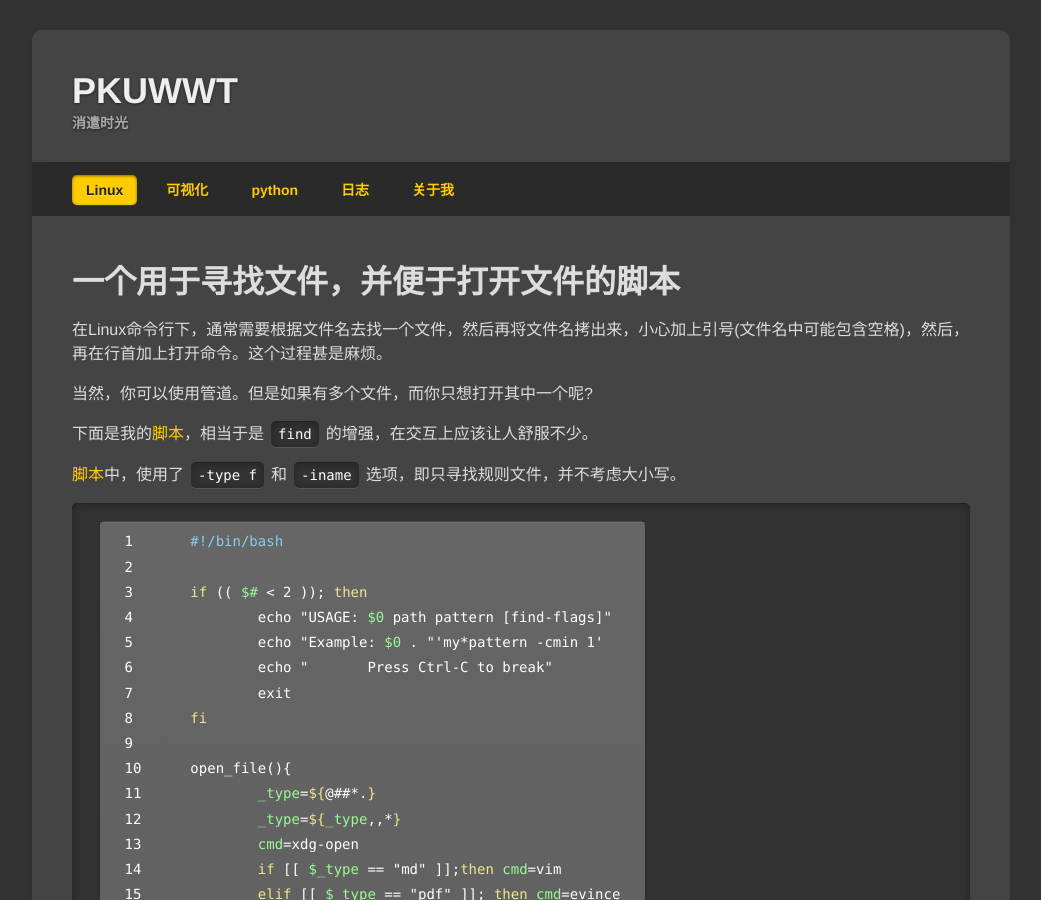
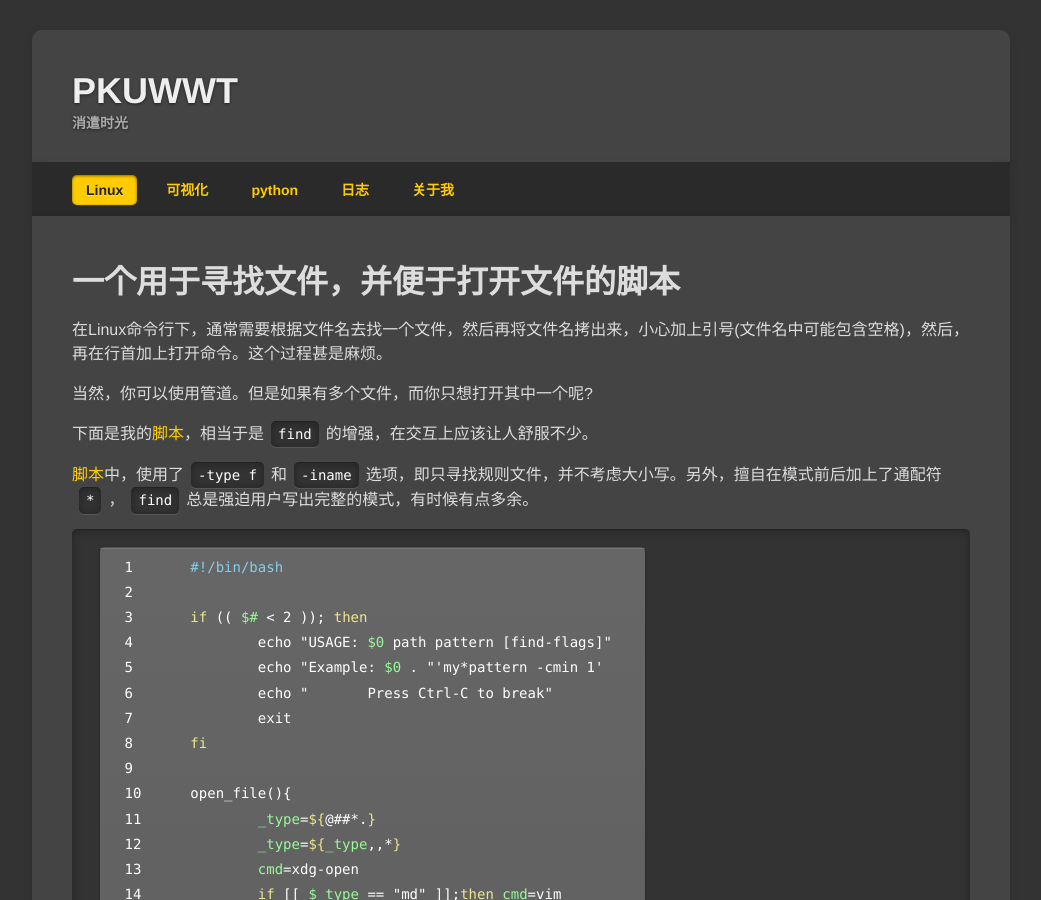
Before and after one commit to pkuwwt/pkuwwt.github.io, a Jekyll site: the page built from linux/_posts/2014-02-22-a-script-for-find-and-open-file.md, in a window 1280 px wide and 900 px high. Shown: the whole window, without its empty margins (119-1160 px from the left). Built offline with Jekyll 4.4.1, drawn with Linux system fonts in a browser that asks for light colours; comment, search, counter and statistics services are not loaded; some of the changed text lies outside the part shown.

Commit message:
modified:   linux/_posts/2014-02-22-a-script-for-find-and-open-file.md

```diff
--- a/linux/_posts/2014-02-22-a-script-for-find-and-open-file.md
+++ b/linux/_posts/2014-02-22-a-script-for-find-and-open-file.md
@@ -10,7 +10,7 @@ title: 一个用于寻找文件，并便于打开文件的脚本
 
 下面是我的[脚本](../img/find_file.sh)，相当于是`find`的增强，在交互上应该让人舒服不少。
 
-[脚本](../img/find_file.sh)中，使用了`-type f`和`-iname`选项，即只寻找规则文件，并不考虑大小写。
+[脚本](../img/find_file.sh)中，使用了`-type f`和`-iname`选项，即只寻找规则文件，并不考虑大小写。另外，擅自在模式前后加上了通配符`*`，`find`总是强迫用户写出完整的模式，有时候有点多余。
 
 {% highlight bash linenos %}
 #!/bin/bash
@@ -73,7 +73,7 @@ done
 同样，这里有几个需要备忘的bash脚本技巧:
 
   - 当比较数字之前，需要检测此数字是否是空字符串，否则会是错误的表达式
-  - 比较字符串时，需要在前面或后面加上其它符号，同样是为了防止错误的表达式
+  - 比较字符串时，需要在前面或后面加上其它符号，同样是为了防止空字符串导致错误表达式
   - 获取文件的第2行，暂时使用`head -2 | tail -1`，不知还有没有更方便方法
   - 获取文件后缀: `${param##*.}`
   - 将字符串大写变小写: `${param,,*}`
```
